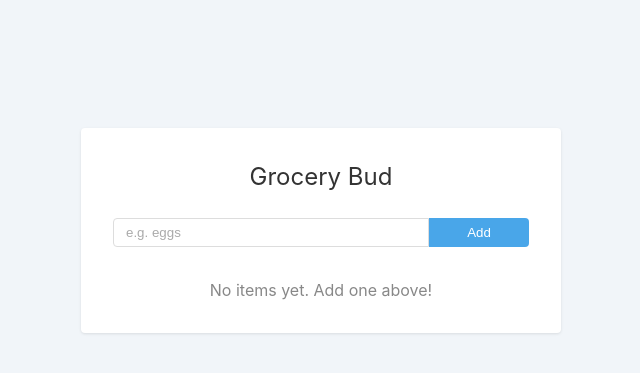
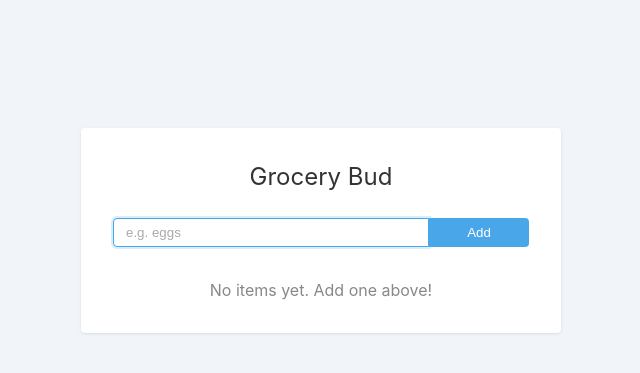
Before and after one commit to nzeespec/grocery-bud-django, a Django app: page / in a window 1280 px wide, with the restyled element focused. Shown: the top 373 px of the page, without its empty margins (319-959 px from the left). Run offline with Django 5.2, Linux system fonts and the light colour scheme; data that the repository does not hold is empty.

Commit message:
style: add focus ring to form input

```diff
--- a/grocery/static/grocery/css/form.css
+++ b/grocery/static/grocery/css/form.css
@@ -37,3 +37,8 @@ form h2 {
 .form-control .btn:hover {
   background: #3d8bc9;
 }
+
+.form-input:focus {
+  border-color: #49a6e9;
+  box-shadow: 0 0 0 2px rgba(73, 166, 233, 0.2);
+}
```
